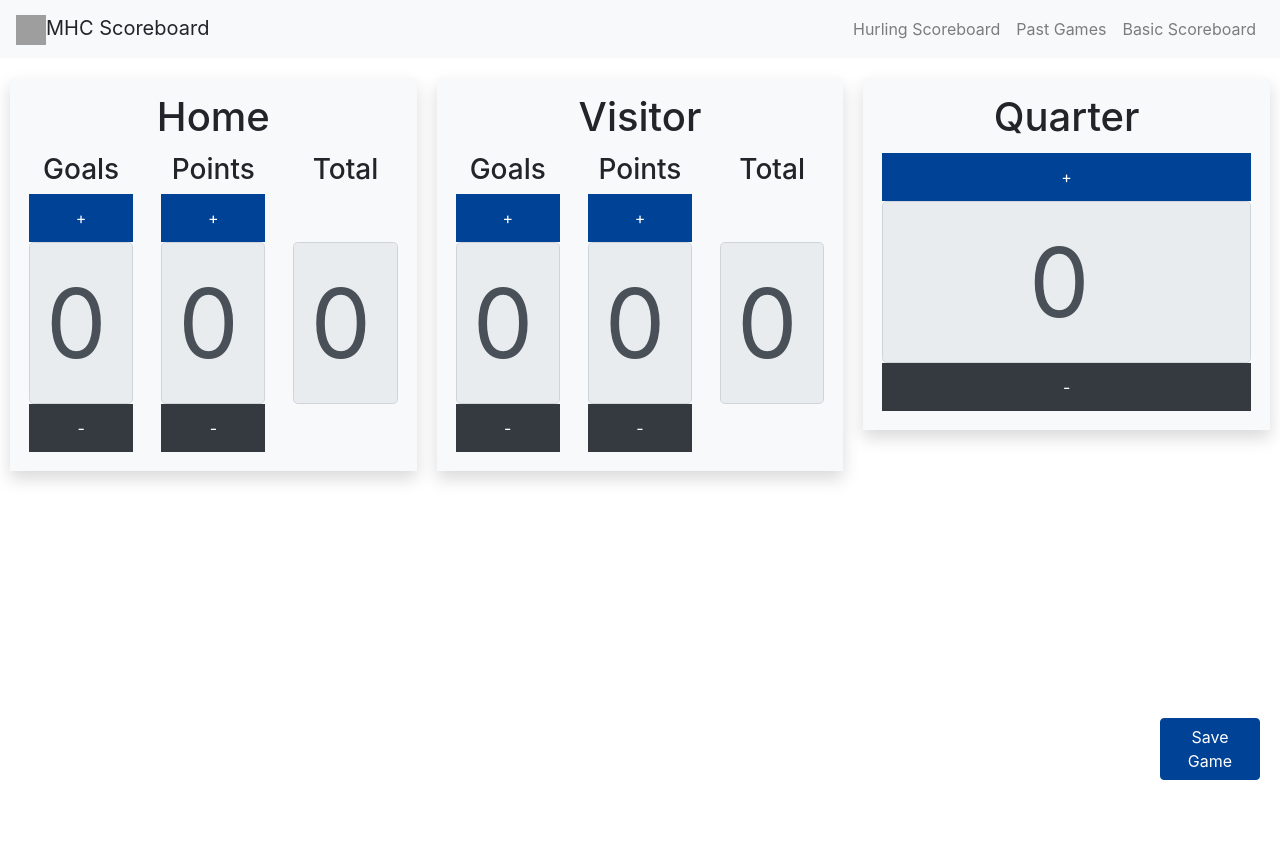
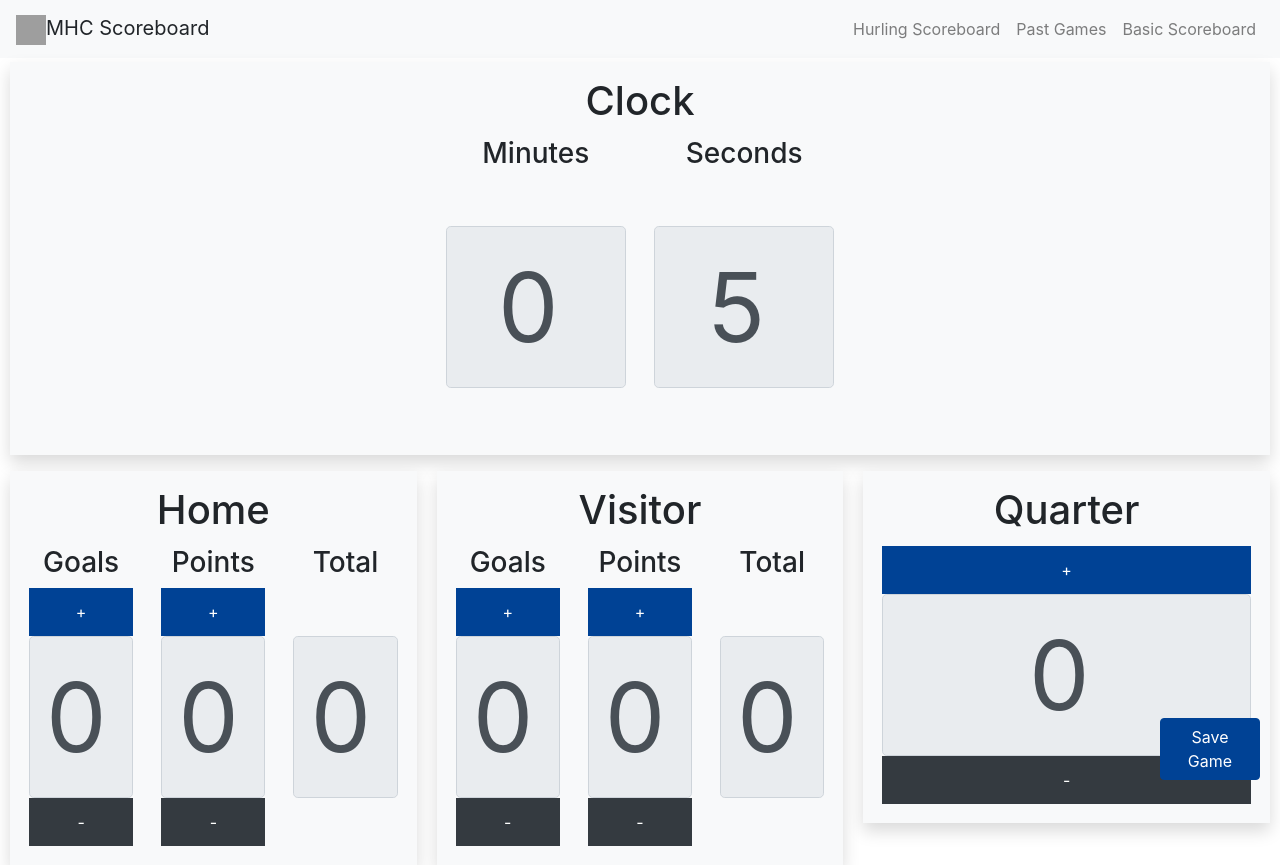
Before and after one commit to zlavallee/mhc-scoreboard, a React (Create React App) app in the folder scoreboard-client/: page /hurling in a window 1280 px wide. Before the commit the page ends 800 px from the top, so only its background shows below. Built offline with nearby package versions, Linux system fonts and the light colour scheme; no server answers; grey boxes are pictures that could not be loaded.

Commit message:
Adding initial scoreboard timer

```diff
--- /dev/null
+++ b/scoreboard-client/src/components/hurling/HurlingTimer.jsx
@@ -0,0 +1,47 @@
+import React, {useState, useEffect} from "react";
+import CenterHeader from "../shared/CenterHeader";
+import {Col, Row} from "reactstrap";
+import LargeNumberInput from "../shared/LargeNumberInput";
+import {calculateMinutes, calculateSeconds} from "../../lib/utils";
+
+export default function HurlingTimer(props) {
+
+    const [timer, updateTimer] = useState({
+        totalSeconds: props.timer.value,
+        stopped: props.timer.stopped,
+        seconds: calculateSeconds(props.timer.value),
+        minutes: calculateMinutes(props.timer.value)
+    });
+
+    const incrementSecond = () => {
+        const newTotalSeconds = timer.totalSeconds + 1;
+        updateTimer({
+            totalSeconds: newTotalSeconds,
+            stopped: timer.stopped,
+            seconds: calculateSeconds(newTotalSeconds),
+            minutes: calculateMinutes(newTotalSeconds)
+        })
+    };
+
+    const id = setInterval(incrementSecond, 1000);
+
+    useEffect(() => {
+        return () => {
+            clearInterval(id)
+        }
+    });
+
+    return (
+        <div className="raised-box">
+            <CenterHeader name="Clock"/>
+            <Row className="justify-content-center">
+                <Col xs="6" md="4" lg="2">
+                    <LargeNumberInput label="Minutes" count={timer.minutes}/>
+                </Col>
+                <Col xs="6" md="4" lg="2">
+                    <LargeNumberInput label="Seconds" count={timer.seconds}/>
+                </Col>
+            </Row>
+        </div>
+    )
+}
--- a/scoreboard-client/src/lib/utils.js
+++ b/scoreboard-client/src/lib/utils.js
@@ -8,3 +8,11 @@ export const createFullScore = (score) => {
         total: calculateScore(score)
     }
 };
+
+export const calculateSeconds = (totalSeconds) => {
+    return totalSeconds % 60;
+};
+
+export const calculateMinutes = (totalSeconds) => {
+    return Math.floor(totalSeconds / 60);
+};
--- a/scoreboard-client/src/pages/HurlingScoreboard.jsx
+++ b/scoreboard-client/src/pages/HurlingScoreboard.jsx
@@ -8,6 +8,7 @@ import Quarter from "../components/hurling/Quarter";
 import {createFullScore} from "../lib/utils";
 import SaveButton from "../components/hurling/SaveButton";
 import AppAlert from "../components/shared/AppAlert";
+import HurlingTimer from "../components/hurling/HurlingTimer";
 
 export default function HurlingScoreboard() {
 
@@ -16,9 +17,15 @@ export default function HurlingScoreboard() {
         points: 0
     };
 
+    const initialTimer = {
+        value: 0,
+        stopped: true
+    };
+
     const [homeScore, updateHomeScore] = useState(emptyScore);
     const [visitorScore, updateVisitorScore] = useState(emptyScore);
     const [quarter, updateQuarter] = useState(0);
+    const [timer, updateTimer] = useState(initialTimer);
     const [alert, setAlert] = useState(null);
 
     useEffect(() => {
@@ -102,6 +109,11 @@ export default function HurlingScoreboard() {
                 </Col>
             </Row>}
             <Row>
+                <Col>
+                    <HurlingTimer timer={timer}/>
+                </Col>
+            </Row>
+            <Row>
                 <Col sm="12" lg="6" xl="4" className="mt-3">
                     <HurlingTeam name="Home" score={homeScore} onScoreChange={onHomeScoreChange}/>
                 </Col>
```
Also changed, not shown: scoreboard-client/src/components/shared/StopWatch.jsx (added, +8 -0 lines).
